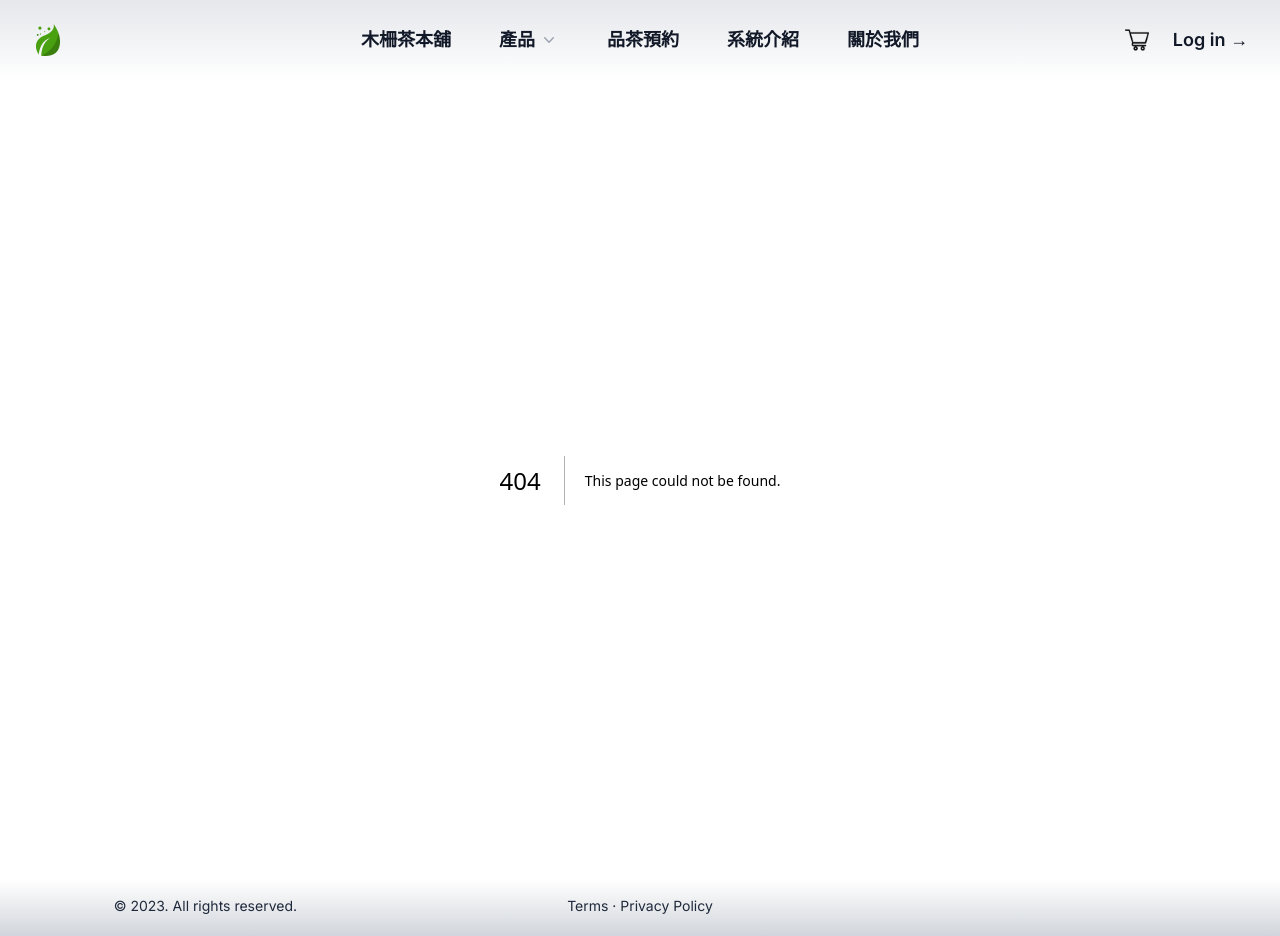
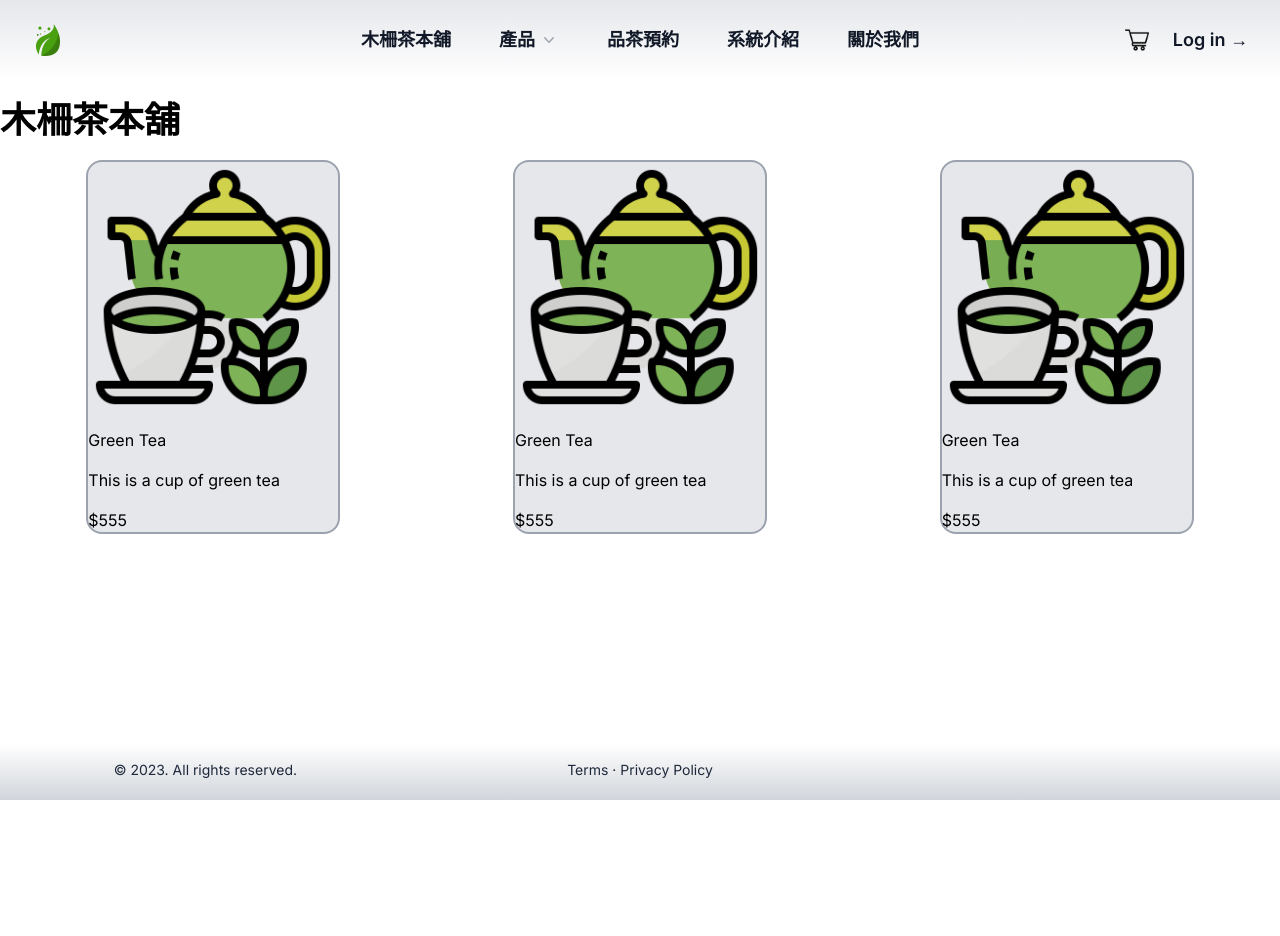
Before and after one commit to Mattis3858/graduation_with_next, a Next.js app: page /product in a window 1280 px wide. Before the commit this address had no page. After the commit the page ends 800 px from the top, so only its background shows below. Built offline with nearby package versions, Linux system fonts and the light colour scheme.

Commit message:
新增木柵茶本舖頁面

```diff
--- a/app/Navbar.js
+++ b/app/components/Navbar.js
@@ -59,7 +59,10 @@ export default function Navbar() {
         </div>
 
         <Popover.Group className="hidden lg:flex lg:gap-x-12">
-          <a href="#" className="text-lg font-semibold leading-6 text-gray-900">
+          <a
+            href="/product"
+            className="text-lg font-semibold leading-6 text-gray-900"
+          >
             木柵茶本舖
           </a>
           <Popover className="relative">
--- /dev/null
+++ b/app/components/TeaProduct.js
@@ -0,0 +1,18 @@
+import React from 'react';
+
+function TeaProduct({ src, name = '', description = '', price = 0 }) {
+  return (
+    <div className="border-solid border-2 border-gray-400 rounded-2xl mt-5 bg-gray-200 ">
+      <div className="w-full">
+        <img src={src} alt="Tea" width="250px" height="250px" />
+      </div>
+      <div>
+        <div className="mt-4">{name}</div>
+        <div className="mt-4">{description}</div>
+        <div className="mt-4">${price}</div>
+      </div>
+    </div>
+  );
+}
+
+export default TeaProduct;
--- a/app/layout.js
+++ b/app/layout.js
@@ -1,8 +1,8 @@
 'use client';
 import './globals.css';
 import { Inter } from 'next/font/google';
-import Navbar from './Navbar';
-import Footer from './Footer';
+import Navbar from './components/Navbar';
+import Footer from './components/Footer';
 const inter = Inter({ subsets: ['latin'] });
 
 // export const metadata = {
--- a/app/page.js
+++ b/app/page.js
@@ -1,6 +1,3 @@
-'use client';
-import Navbar from './Navbar';
-
 export default function Home() {
   return <main className=""></main>;
 }
--- /dev/null
+++ b/app/product/Product.js
@@ -0,0 +1,32 @@
+import React from 'react';
+import TeaProduct from '../components/TeaProduct';
+
+const Product = () => {
+  return (
+    <div>
+      <div className="font-bold text-4xl mt-5">木柵茶本舖</div>
+      <div className="flex justify-around">
+        <TeaProduct
+          src="images/green-tea.png"
+          name="Green Tea"
+          description="This is a cup of green tea"
+          price={555}
+        />
+        <TeaProduct
+          src="images/green-tea.png"
+          name="Green Tea"
+          description="This is a cup of green tea"
+          price={555}
+        />
+        <TeaProduct
+          src="images/green-tea.png"
+          name="Green Tea"
+          description="This is a cup of green tea"
+          price={555}
+        />
+      </div>
+    </div>
+  );
+};
+
+export default Product;
--- /dev/null
+++ b/app/product/page.js
@@ -0,0 +1,9 @@
+import Product from './Product';
+
+export default function Home() {
+  return (
+    <main className="bg-white">
+      <Product />
+    </main>
+  );
+}
```
Also changed, not shown: app/components/Footer.js (renamed from app/Footer.js), public/images/green-tea.png (added).
